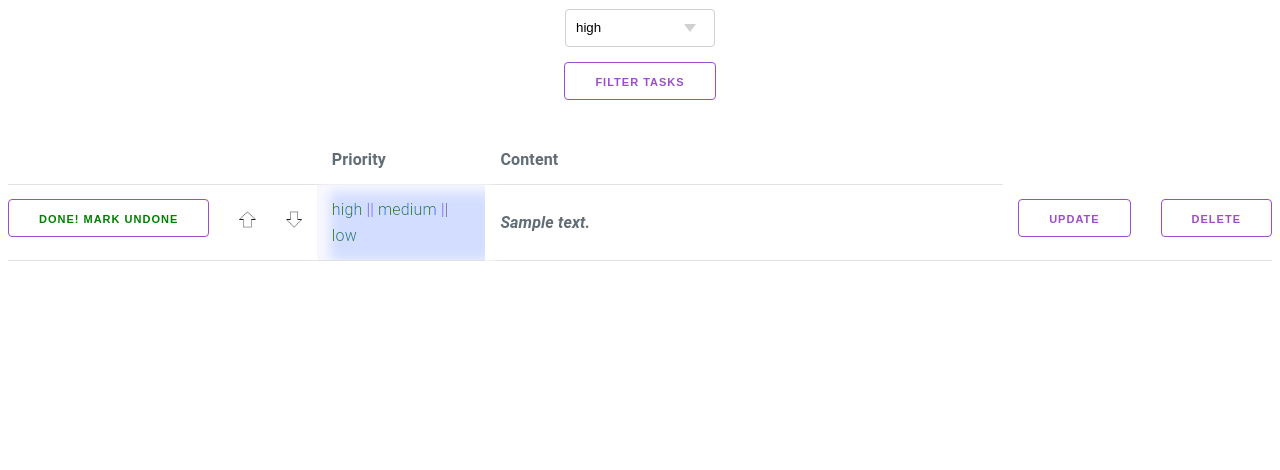
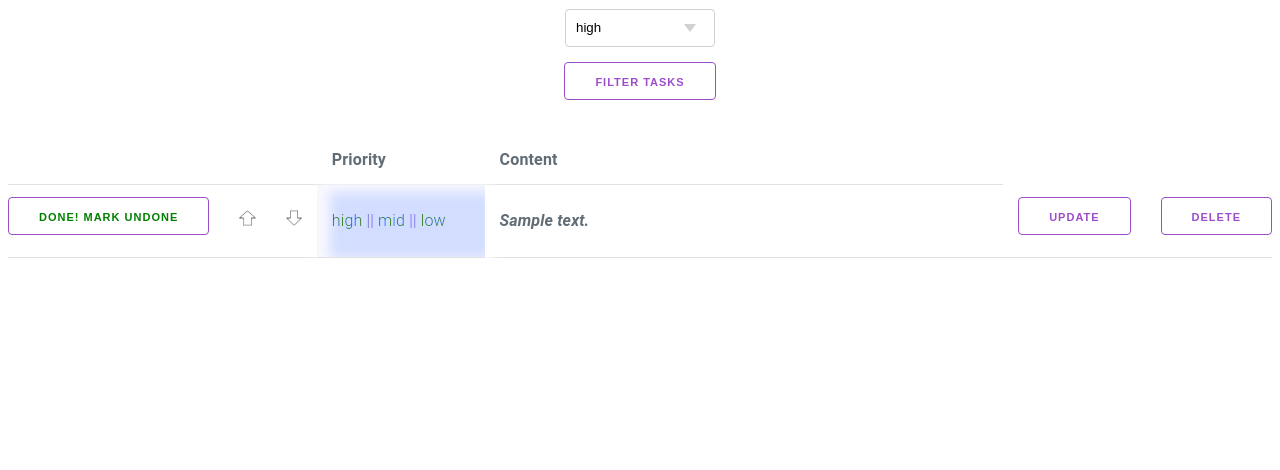
Before and after one commit to alexshchegretsov/TODO_manager, a Django app: template src/todo_app/templates/todo_app/home.html in a window 1280 px wide. Shown: the part 155-625 px from the top of the page. Run offline with Django 3.2, Linux system fonts and the light colour scheme; the template is opened without the code that fills it: values that come from a table or form of the project are taken from there, others are empty; tables that the repository leaves empty hold one stand-in row (values such as "Sample post"); parts of the project's set-up code (start-up, migrations or seed data) failed here and were passed over; some libraries are stand-ins or nearby versions.

Commit message:
Start refactoring and optimization

```diff
--- a/src/todo_app/templates/todo_app/home.html
+++ b/src/todo_app/templates/todo_app/home.html
@@ -58,15 +58,15 @@
 
         <td style="background-color: limegreen" class="gradient">
             <a href="{% url 'set_priority_high_url' task.id %}" style="font-family:'Noto Sans CJK KR Regular'">high</a> ||
-            <a href="{% url 'set_priority_medium_url' task.id %}">medium</a> ||
+            <a href="{% url 'set_priority_medium_url' task.id %}">mid</a> ||
             <a href="{% url 'set_priority_low_url' task.id %}">low</a>
         </td>
 
-        {% elif task.priority == 'medium' %}
+        {% elif task.priority == 'mid' %}
 
         <td style="background-color: lightcoral" class="gradient">
             <a href="{% url 'set_priority_high_url' task.id %}">high</a> ||
-            <a href="{% url 'set_priority_medium_url' task.id %}">medium</a> ||
+            <a href="{% url 'set_priority_medium_url' task.id %}">mid</a> ||
             <a href="{% url 'set_priority_low_url' task.id %}">low</a>
         </td>
 
@@ -74,7 +74,7 @@
 
         <td style="background-color:yellow" class="gradient">
             <a href="{% url 'set_priority_high_url' task.id %}">high</a> ||
-            <a href="{% url 'set_priority_medium_url' task.id %}">medium</a> ||
+            <a href="{% url 'set_priority_medium_url' task.id %}">mid</a> ||
             <a href="{% url 'set_priority_low_url' task.id %}">low</a>
         </td>
 
--- a/src/todo_app/views.py
+++ b/src/todo_app/views.py
@@ -88,7 +88,7 @@
 
 def set_priority_medium(request, task_id):
     current_task_we_set_priority = get_object_or_404(Task, id=task_id)
-    current_task_we_set_priority.priority = 'medium'
+    current_task_we_set_priority.priority = 'mid'
     current_task_we_set_priority.save()
     return redirect('home_url')
 
@@ -102,7 +102,7 @@
 
 def filter_by_priority(request):
     if request.method == 'POST':
-        chosen_filter = request.Post.get('filter_by_priority')
+        chosen_filter = request.POST.get('filter_by_priority')
         data = Task.objects.filter(priority=chosen_filter)
-        return render(request, 'home_url', context={'data': data})
+        return render(request, 'todo_app/home.html', context={'data': data})
     return HttpResponse('INVALID REQUEST')
```
Also changed, not shown: src/todo_app/views/__init__.py (added), src/todo_app/views/home_controller.py (added).
